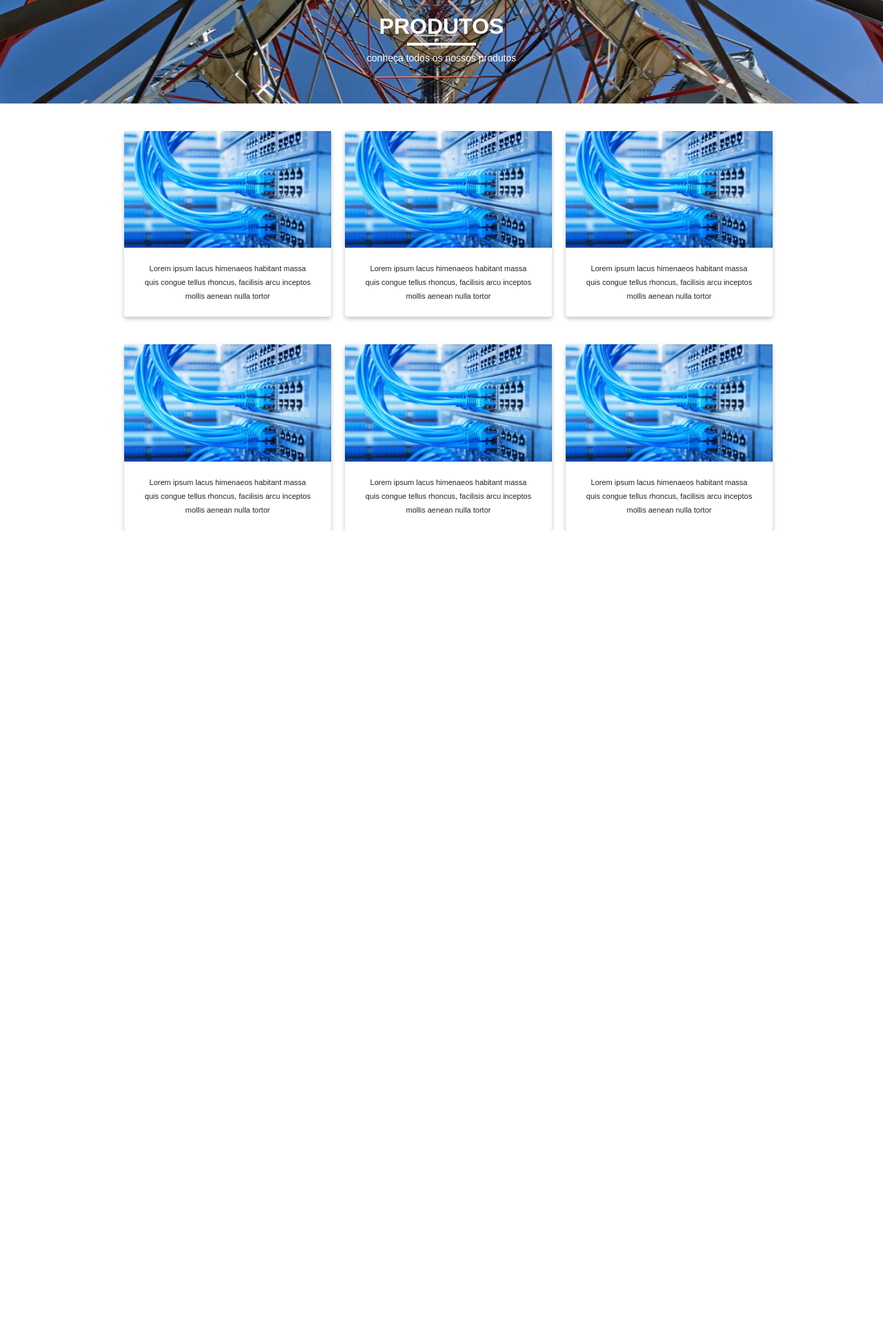
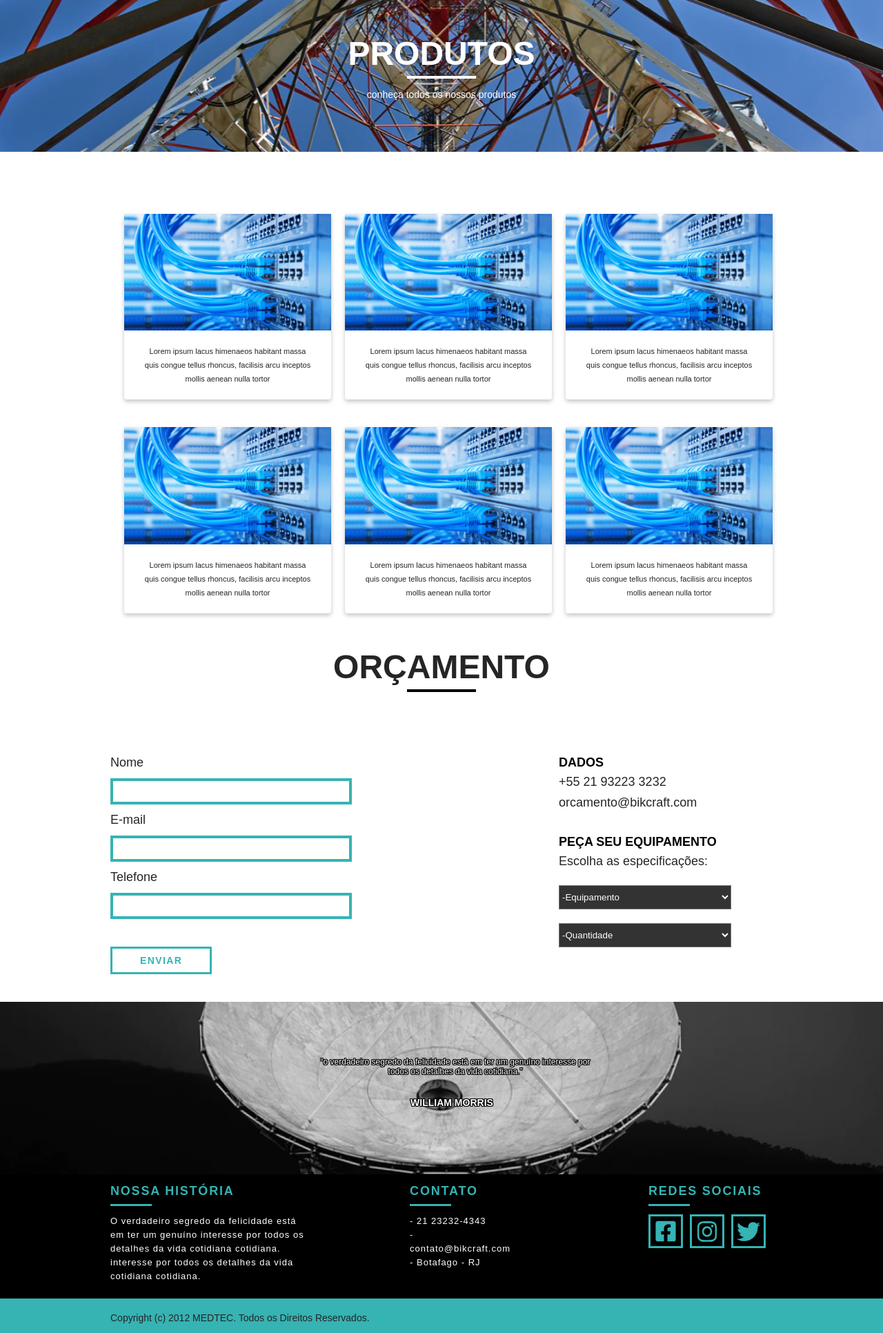
Before and after one commit to koejuao/projeto1, a PHP site: page /produtos.html in a window 1280 px wide. Shown: the part 70-2002 px from the top of the page at 69% size. Before the commit the page ends 839 px from the top, so only its background shows below. Run offline with PHP 8.4, Linux system fonts and the light colour scheme.

Commit message:
adiciando paginas e alguns ajustes

```diff
--- a/css/produtos.css
+++ b/css/produtos.css
@@ -4,18 +4,17 @@
   background: url("../img/pdt.png") no-repeat center center;
   background-size: cover;
   color: #fff;
-  padding: 80px 0;
+  padding: 50px 0;
   height: 220px;
+  margin-top: 70px;
 }
+
 .intro-prod .container {
   flex-direction: column;
 }
 
 .intro-prod h1 {
-  font-size: 2em;
-  margin-bottom: 50px;
-  margin-top: 10px;
-  padding-bottom: 5px;
+  margin-bottom: 60px;
 }
 
 .subtitulo-prod {
@@ -35,12 +34,13 @@
 .descri {
   font-size: 14px;
   text-align: center;
-  margin-top: -50px;
+  margin-top: -50px;;
 }
 
 .card-prod-list {
   display: flex;
   flex-flow: row wrap;
+  margin-top: 50px;
 }
 
 .container .card-prod {
@@ -76,3 +76,140 @@
   line-height: 20px;
   padding-bottom: 20px;
 }
+
+.subtitulo-orc {
+  font-size: 48px;
+  text-align: center;
+  margin-bottom: 50px;
+  margin-top: 50px;
+}
+
+.subtitulo-orc:after {
+  content: "";
+  display: block;
+  width: 100px;
+  height: 4px;
+  background: #000;
+  margin: 5px auto;
+}
+
+/*Orçamento*/
+
+.produtos {
+	padding: 40px 0;
+}
+
+.produtos_form {
+  padding-right: 300px;
+}
+
+.produtos_form label{
+	display: block;
+	font-size: 18px;
+	line-height: 25px;
+	margin-bottom: 4px;
+}
+
+.produtos_form input {
+	display: block;
+  width: 350px;
+	border: 4px solid #36b3b3;
+	background: none;
+	padding: 7px 10px;
+	margin-bottom: 10px;
+	outline: none;
+  font-size: 14px;
+  margin-top: 10px;
+}
+
+.produtos_form textarea {
+	display: block;
+	width: 100%;
+	height: 120px;
+	border: 4px solid #36b3b3;
+	background: none;
+	padding: 7px 10px;
+	margin-bottom: 20px;
+	outline: none;
+	font-size: 14px;
+}
+
+.produtos_form button {
+	padding: 7px 40px;
+	background: none;
+}
+
+.orcamento_dados {
+	color: #fff;
+}
+
+.produtos_dados h3{
+	font-size: 18px;
+	line-height: 25px;
+	text-transform: uppercase;
+	color: #000;
+	font-weight: bold;
+}
+
+.produtos_dados span {
+	display: block;
+	font-size: 18px;
+	line-height: 30px;
+}
+
+.produtos_dados span:nth-of-type(even) {
+	margin-bottom: 30px;
+}
+
+.produtos_dados ul {
+	margin-top: 10px;
+}
+
+.produtos_dados ul li {
+	display: inline-block;
+	margin-right: 10px;
+}
+
+.produtos_dados ul li a {
+	border: 3px solid #36b3b3;
+	display: block;
+	padding: 10px;
+}
+
+.produtos_dados ul li a:hover {
+	border-color: #000;
+}
+
+.btn-prod {
+	border: 3px solid #36b3b3;
+	padding: 10px 30px;
+	color: #36b3b3;
+	font-size: 14px;
+	line-height: 20px;
+	text-transform: uppercase;
+	font-weight: bold;
+  letter-spacing: .1em;
+  margin-top: 30px;
+}
+
+.btn-prod:hover {
+	color: #000;
+  border-color: #000;
+  transition: 0.3s ease-in-out;
+
+}
+
+}
+p {margin: 20px}
+
+select.basic {
+  width: 250px;
+  height: 35px;
+  margin-top: 20px;
+  background:#333333;
+  color: white;
+}
+select.simple {
+  background: #f5f5f5;
+  border: 0;
+}
--- a/produtos.html
+++ b/produtos.html
@@ -24,8 +24,10 @@
 	<main class="intro-prod">
 		<div class="container">
 		<h1 class="subtitulo-prod">PRODUTOS</h1>
-        <span class="descri"> conheça todos os nossos produtos	</span>
-        </main>
+		<p class="descri"> conheça todos os nossos produtos	</p>
+
+        </div>
+		 </main>
 
         <section class="container">
             <div class="card-prod-list">
@@ -66,4 +68,96 @@
 												</div>
 												</div>
 							</div>
-         </section>
+				 </section>
+						<h1 class="subtitulo-orc">ORÇAMENTO</h1>
+						<section class="produtos container">
+							<form id="form_orcamento" class="produtos_form">
+								<label for="nome">Nome</label>
+								<input type="text" id="nome">
+								<label for="email">E-mail</label>
+								<input type="text" id="email">
+								<label for="telefone">Telefone</label>
+								<input type="text" id="telefone">
+
+								<button type="submit" class="btn-prod">Enviar</button>
+							</form>
+							<div class="produtos_dados">
+								<h3>Dados</h3>
+								<span>+55 21 93223 3232</span>
+								<span>orcamento@bikcraft.com</span>
+
+								<h3>PEÇA SEU EQUIPAMENTO</h3>
+								<span>Escolha as especificações:</span>
+								<p>
+									<select class="basic">
+										<option value="" selected="selected" >-Equipamento</option>
+										<option value="" >Placas</option>
+										<option value="" >Switch</option>
+										<option value="" >Cabos</option>
+									</select>
+								</p>
+								<p>
+									<select class="basic">
+											<option value="" selected="selected" >-Quantidade</option>
+										<option value="" >5</option>
+										<option value="" >10</option>
+										<option value="" >15</option>
+									</select>
+								</p>
+
+
+
+						</section>
+						<section class="quebra">
+							<div class="quote container">
+								<span class="frase">“o verdadeiro segredo da felicidade está em ter um genuíno interesse por todos os detalhes da vida cotidiana.”</span>
+							</div>
+							<h3 class="cite">WILLIAM MORRIS</h3>
+						</section>
+
+						<footer>
+							<div class="footer">
+								<div class="container">
+
+									<div class="footer_historia">
+										<h3>Nossa História</h3>
+										<p>O verdadeiro segredo da felicidade está em ter um genuíno interesse por todos os detalhes da vida cotidiana cotidiana. interesse por todos os detalhes da vida cotidiana cotidiana.</p>
+									</div>
+
+									<div class="footer_contato">
+										<h3>Contato</h3>
+										<ul>
+											<li>- 21 23232-4343</li>
+											<li>- contato@bikcraft.com</li>
+											<li>- Botafago - RJ</li>
+										</ul>
+									</div>
+
+									<div class="footer_redes">
+										<h3>Redes Sociais</h3>
+										<ul>
+											<li><a href="http://facebook.com" target="_blank"><img class="soci" src="img/face.svg"></a></li>
+											<li><a href="http://instagram.com" target="_blank"><img class="soci" src="img/insta.svg"></a></li>
+											<li><a href="http://twitter.com" target="_blank"><img class="soci" src="img/twt.svg"></a></li>
+										</ul>
+									</div>
+
+								</div>
+							</div>
+
+							<div class="copy">
+								<div class="container">
+									<p class="teste" >Copyright (c) 2012 MEDTEC. Todos os Direitos Reservados.</p>
+								</div>
+							</div>
+						</footer>
+
+						<!-- JavaScript -->
+					<script src="js/libs/jquery-1.11.2.min.js"></script>
+					<script src="js/plugins.js"></script>
+					<script src="js/main.js"></script>
+					<!-- JavaScript -->
+
+
+				</body>
+				</html>
```
Also changed, not shown: contato.html (added, +120 -0 lines), css/contato.css (added, +178 -0 lines), css/servicos.css (line endings or trailing spaces), img/contato.png (added), img/mapa.png (added).
